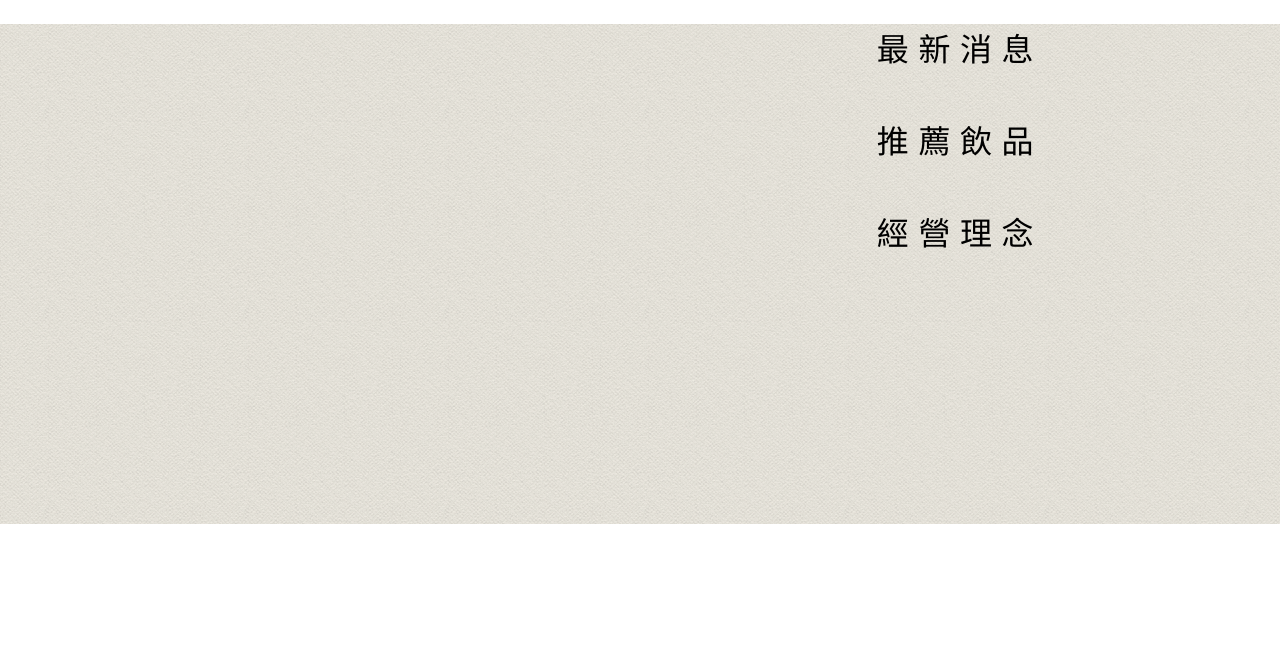
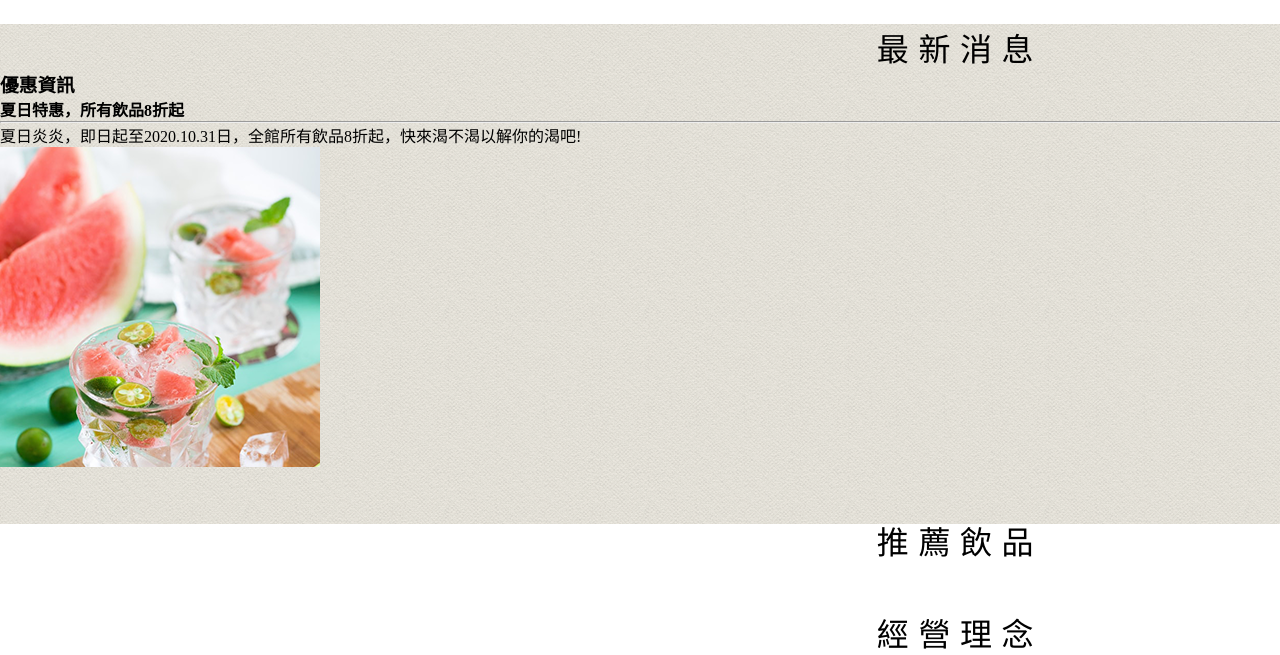
Before and after one commit to KID421/Web_HC_TC_CoBooCoYi, a plain HTML site: page index.html in a window 1280 px wide. Shown: the part 1302-1957 px from the top of the page. Before the commit the page ends 1826 px from the top, so only its background shows below. Drawn offline with Linux system fonts and the light colour scheme.

Commit message:
最新消息區塊

```diff
--- a/index.html
+++ b/index.html
@@ -38,6 +38,15 @@
 
     <div id="contant">
         <h1>最新消息</h1>
+        <section id="news">
+            <div>
+                <h3>優惠資訊</h3>
+                <h4>夏日特惠，所有飲品8折起</h4>
+                <hr>
+                <p>夏日炎炎，即日起至2020.10.31日，全館所有飲品8折起，快來渴不渴以解你的渴吧!</p>
+                <img src="./img/new.png" alt="最新消息縮圖">
+            </div>
+        </section>
         <h1>推薦飲品</h1>
         <h1>經營理念</h1>
     </div>
```
Also changed, not shown: img/new.png (renamed from img/3.png).
